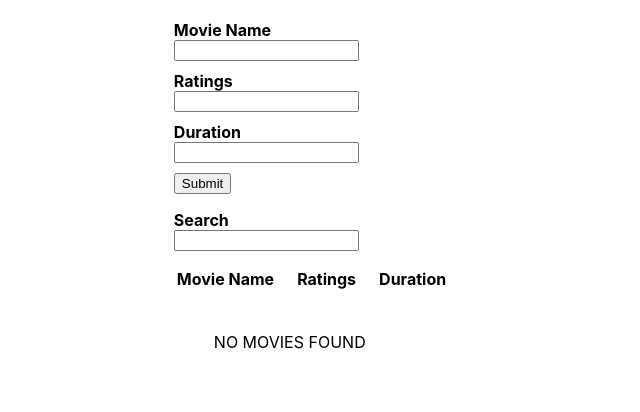
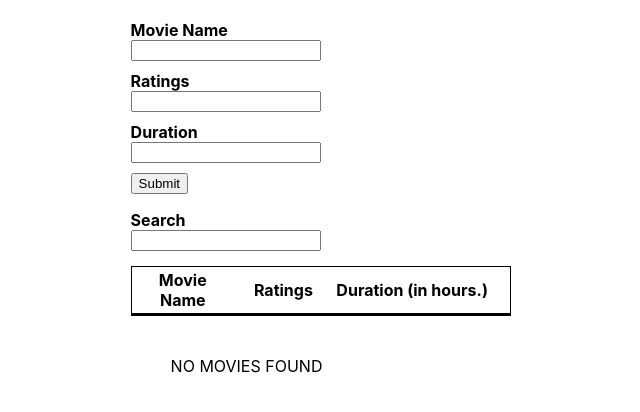
Before and after one commit to theja-mitta/react-Movie-Directory-app, a React (Create React App) app: page / in a window 1280 px wide. Shown: the top 412 px of the page, without its empty margins (319-959 px from the left). Built offline with nearby package versions, Linux system fonts and the light colour scheme.

Commit message:
4 files modified, 1 added

```diff
--- a/App.css
+++ b/App.css
@@ -10,6 +10,10 @@ label {
   margin-top: 10px;
 }
 
+input {
+  width: 50%;
+}
+
 button {
   margin-top: 10px;
 }
@@ -18,15 +22,22 @@ button {
   margin-top: 15px;
 }
 
+table:not(:empty)  {
+    border: 1px solid;
+}
+
 #directory-table td,
 #directory-table th {
   padding-right: 20px;
   text-align: center;
-  width: 27%;
 }
 
-#directory-table th:first-child {
-  width: 45%;
+#directory-table td:first-child, #directory-table th:first-child {
+  width: 38%;
+}
+
+#directory-table td:last-child, #directory-table th:last-child {
+  width: 58%;
 }
 
 
--- a/App.js
+++ b/App.js
@@ -1,5 +1,6 @@
 import React, { Component } from 'react';
 import './App.css';
+import Form from './Form';
 import TableHeader from './TableHeader';
 import TableBody from './TableBody';
 
@@ -34,7 +35,7 @@ class App extends Component {
     })
   }
 
-  handleSubmit = e => {
+  onHandleSubmit = e => {
     e.preventDefault();
       this.setState({
         items: [...this.state.items, {
@@ -48,21 +49,12 @@ class App extends Component {
   render () {
     return (
       <div>
-        <form className="form"  onSubmit={this.handleSubmit}>
-            <div>
-              <label>Movie Name</label>
-              <input type="text" id="name-input" onChange={this.onMovieChange} required/>
-            </div>
-            <div>
-              <label>Ratings</label>
-              <input type="number" id="ratings-input" onChange={this.onRatingsChange} min="0" step="1" required/>
-            </div>
-            <div>
-              <label>Duration</label>
-              <input type="number" id="duration-input" onChange={this.onDurationChange} min="0" step="1" required/>
-            </div>
-            <button id="submit-button">Submit</button>
-        </form>
+        <Form
+          onHandleSubmit={this.onHandleSubmit}
+          onMovieChange={this.onMovieChange}
+          onRatingsChange={this.onRatingsChange}
+          onDurationChange={this.onDurationChange}
+        />
 
         <div id="search-input">
             <label>Search</label>
--- /dev/null
+++ b/Form.js
@@ -0,0 +1,21 @@
+import React from 'react';
+
+export default function Form(props) {
+  return (
+    <form className="form"  onSubmit={props.onHandleSubmit}>
+        <div>
+          <label>Movie Name</label>
+          <input type="text" id="name-input" onChange={props.onMovieChange} required/>
+        </div>
+        <div>
+          <label>Ratings</label>
+          <input type="number" id="ratings-input" onChange={props.onRatingsChange} min="0" max="10" step="1" required/>
+        </div>
+        <div>
+          <label>Duration</label>
+          <input type="number" id="duration-input" onChange={props.onDurationChange} min="0" max="5" step="1" required/>
+        </div>
+        <button id="submit-button">Submit</button>
+    </form>
+  );
+};
--- a/TableBody.js
+++ b/TableBody.js
@@ -20,7 +20,9 @@ export default class TableBody extends React.Component {
     let sortedItems = this.props.items.sort((a, b) => b.duration - a.duration),sortedUniqueItems = this.getUnique(sortedItems,'movieName');
     return (
       <table>
-        {sortedUniqueItems.map(item => <tr><td>{item.movieName}</td><td>{item.ratings}</td><td>{item.duration}</td></tr>)}
+        <tbody>
+          {sortedUniqueItems.map(item => <tr><td>{item.movieName}</td><td>{item.ratings}</td><td>{item.duration}</td></tr>)}
+        </tbody>
       </table>
     );
   }
--- a/TableHeader.js
+++ b/TableHeader.js
@@ -7,7 +7,7 @@ export default function TableHeader(props) {
         <tr>
           <th>Movie Name</th>
           <th>Ratings</th>
-          <th>Duration</th>
+          <th>Duration (in hours.)</th>
         </tr>
       </tbody>
     </table>
```
